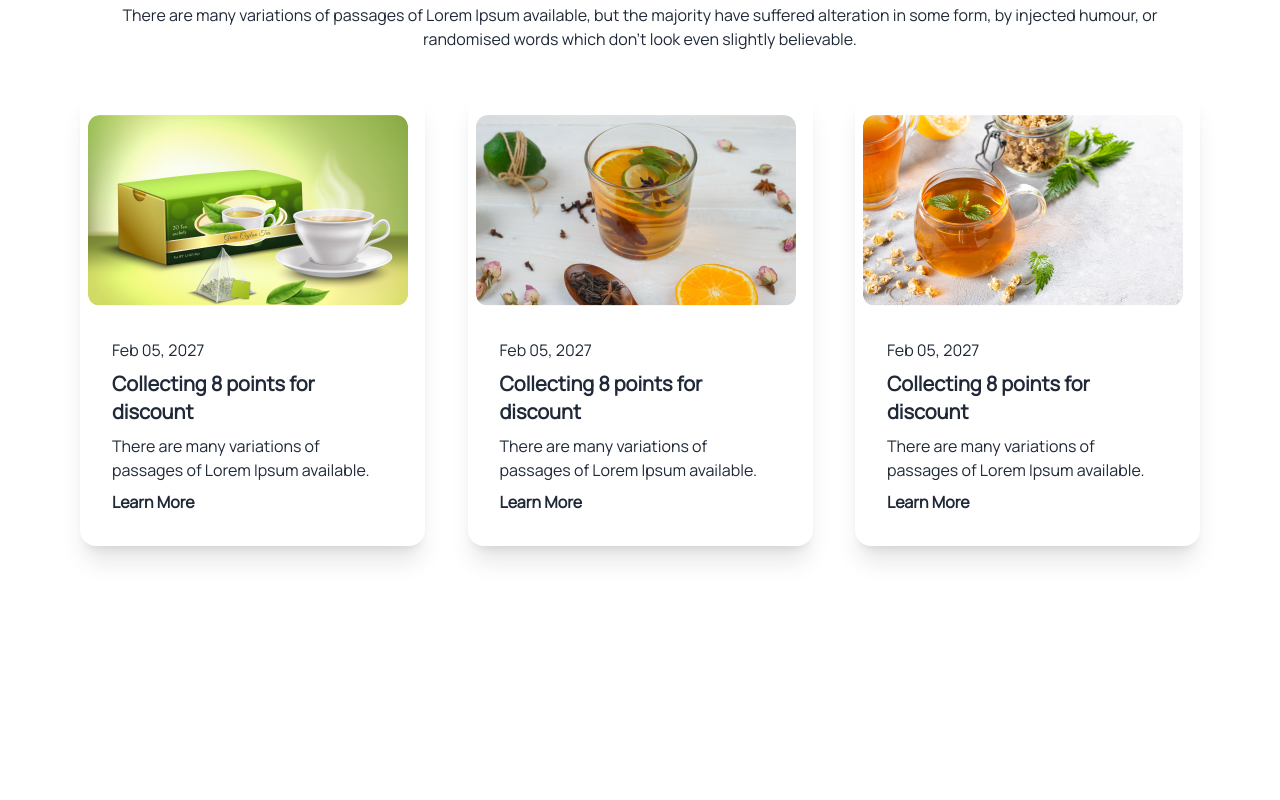
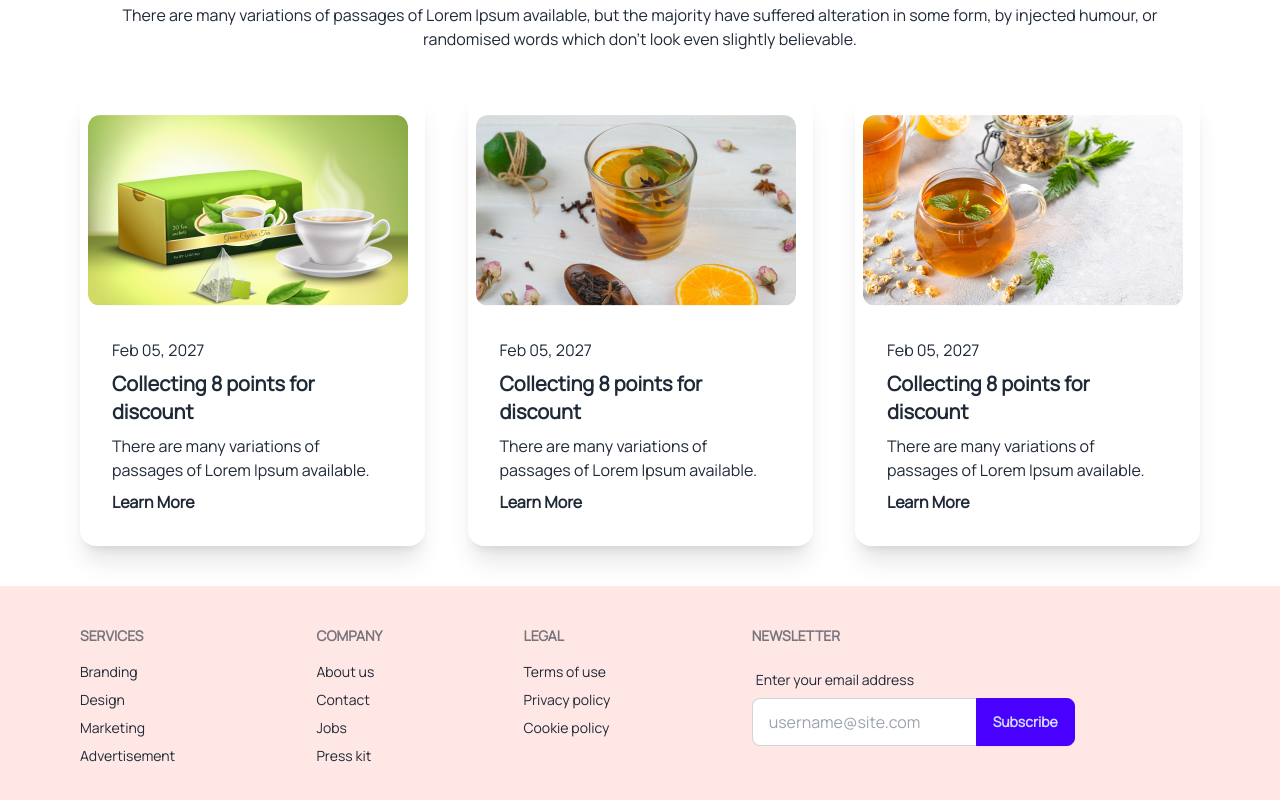
Before and after one commit to Mizanur2/tea-house-tailwind, a plain HTML site: page index.html in a window 1280 px wide. Shown: the part 3178-3978 px from the top of the page. Before the commit the page ends 3764 px from the top, so only its background shows below. Drawn offline with nearby package versions, Linux system fonts and the light colour scheme.

Commit message:
complete

```diff
--- a/index.html
+++ b/index.html
@@ -238,8 +238,39 @@
             </div>
         </div>
     </main>
-    <footer>
-
+    <footer class="footer p-10 bg-[#ffe7e6] text-base-content px-5 lg:px-20">
+        <nav>
+            <header class="footer-title">Services</header>
+            <a class="link link-hover">Branding</a>
+            <a class="link link-hover">Design</a>
+            <a class="link link-hover">Marketing</a>
+            <a class="link link-hover">Advertisement</a>
+        </nav>
+        <nav>
+            <header class="footer-title">Company</header>
+            <a class="link link-hover">About us</a>
+            <a class="link link-hover">Contact</a>
+            <a class="link link-hover">Jobs</a>
+            <a class="link link-hover">Press kit</a>
+        </nav>
+        <nav>
+            <header class="footer-title">Legal</header>
+            <a class="link link-hover">Terms of use</a>
+            <a class="link link-hover">Privacy policy</a>
+            <a class="link link-hover">Cookie policy</a>
+        </nav>
+        <form>
+            <header class="footer-title">Newsletter</header>
+            <fieldset class="form-control w-80">
+                <label class="label">
+                    <span class="label-text">Enter your email address</span>
+                </label>
+                <div class="join">
+                    <input type="text" placeholder="username@site.com" class="input input-bordered join-item" />
+                    <button class="btn btn-primary join-item">Subscribe</button>
+                </div>
+            </fieldset>
+        </form>
     </footer>
 
 </body>
```
